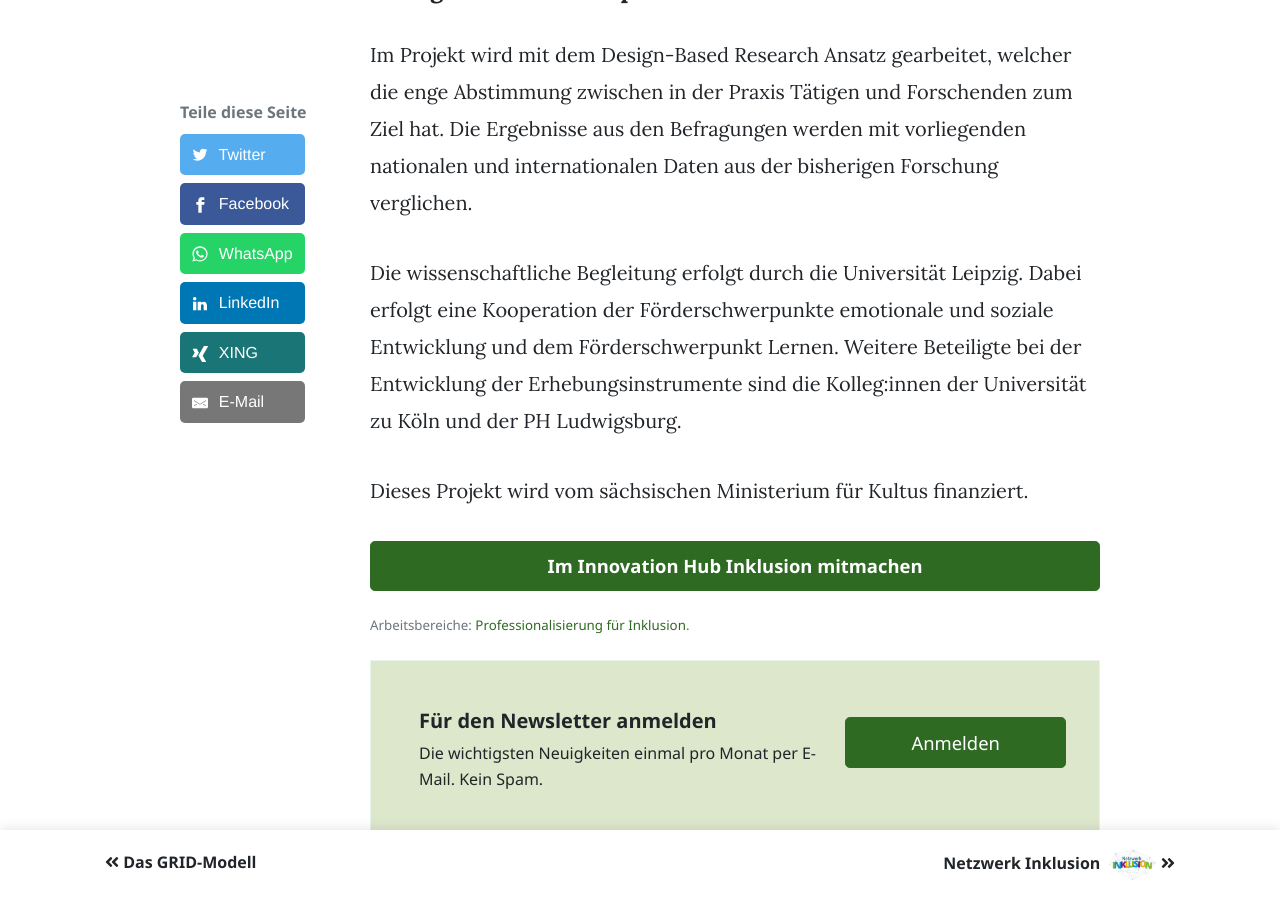
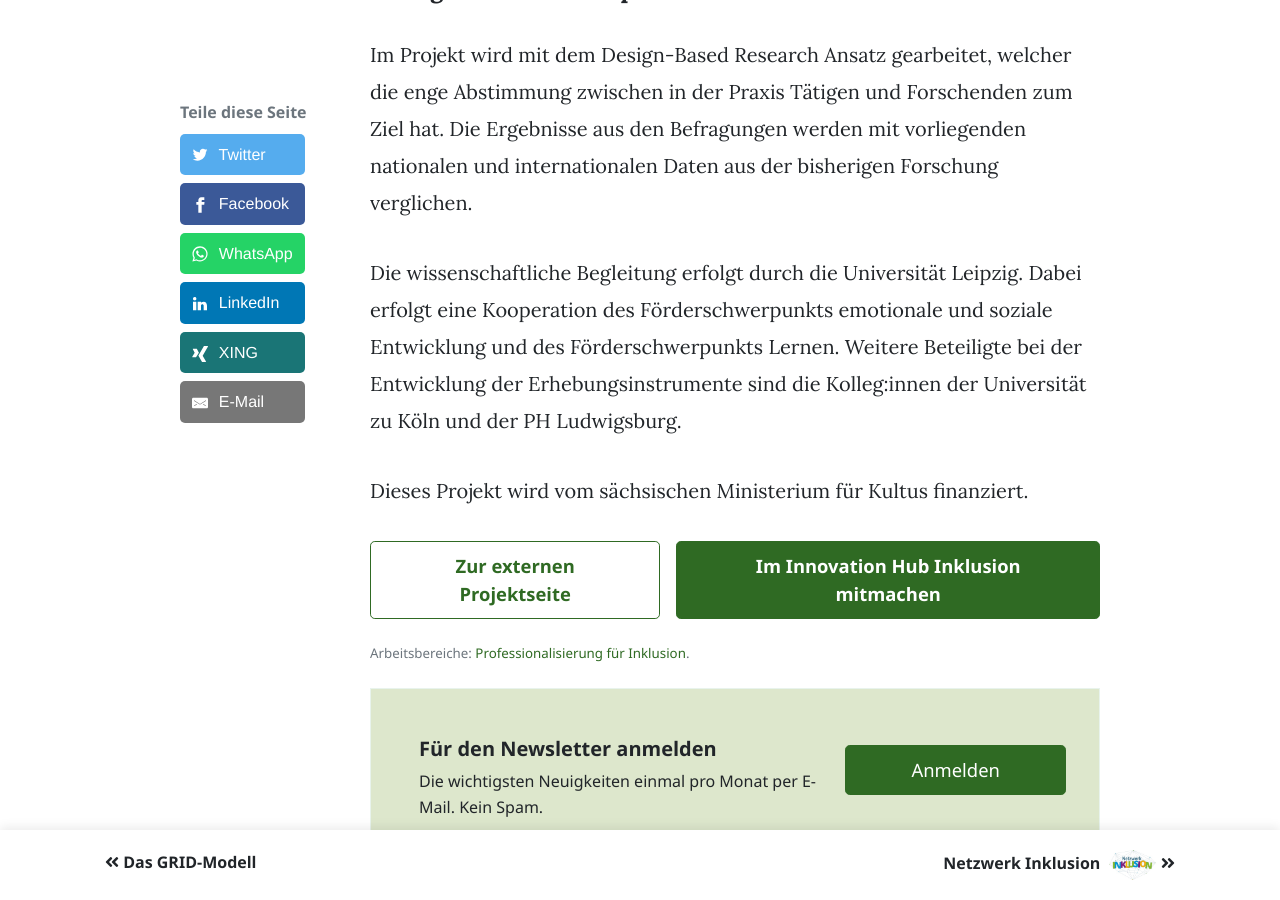
Before and after one commit to innovation-hub-inklusion/innovation-hub-inklusion.github.io, a Jekyll site: the page built from _projects/lofese.md, in a window 1280 px wide and 900 px high, scrolled down 2099 px. Built offline with Jekyll 4.4.1, drawn with Linux system fonts in a browser that asks for light colours.

Commit message:
Update project

```diff
--- a/_projects/lofese.md
+++ b/_projects/lofese.md
@@ -5,6 +5,7 @@ project_id: P-LOFESE
 workareas: [ AB-3 ]
 author: Anett Platte, Tim Leibnitz und Conny Melzer
 active: true
+website: https://www.researchgate.net/project/Entwicklung-von-Organisationsformen-des-schulischen-Lernens-von-Schuelerinnen-und-Schuelern-mit-sonderpaedagogischem-Foerderbedarf-im-Foerderschwerpunkt-emotionale-und-soziale-Entwicklung-im-Landkreis
 ---
 #### Wie hilft dieses Projekt Inklusion erfolgreich umzusetzen?
 
@@ -22,6 +23,6 @@ In einer Steuerungsgruppe tauschen sich Expert:innen aus verschiedenen Kontexten
 
 Im Projekt wird mit dem Design-Based Research Ansatz gearbeitet, welcher die enge Abstimmung zwischen in der Praxis Tätigen und Forschenden zum Ziel hat. Die Ergebnisse aus den Befragungen werden mit vorliegenden nationalen und internationalen Daten aus der bisherigen Forschung verglichen.
 
-Die wissenschaftliche Begleitung erfolgt durch die Universität Leipzig. Dabei erfolgt eine Kooperation der Förderschwerpunkte emotionale und soziale Entwicklung und dem Förderschwerpunkt Lernen. Weitere Beteiligte bei der Entwicklung der Erhebungsinstrumente sind die Kolleg:innen der Universität zu Köln und der PH Ludwigsburg.
+Die wissenschaftliche Begleitung erfolgt durch die Universität Leipzig. Dabei erfolgt eine Kooperation des Förderschwerpunkts emotionale und soziale Entwicklung und des Förderschwerpunkts Lernen. Weitere Beteiligte bei der Entwicklung der Erhebungsinstrumente sind die Kolleg:innen der Universität zu Köln und der PH Ludwigsburg.
 
 Dieses Projekt wird vom sächsischen Ministerium für Kultus finanziert.
```
